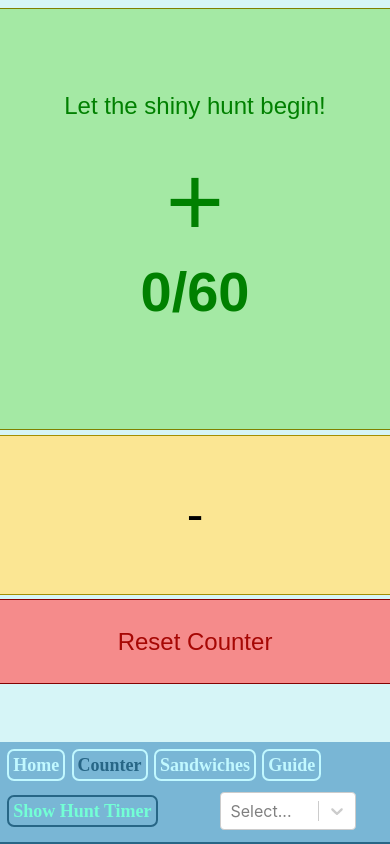
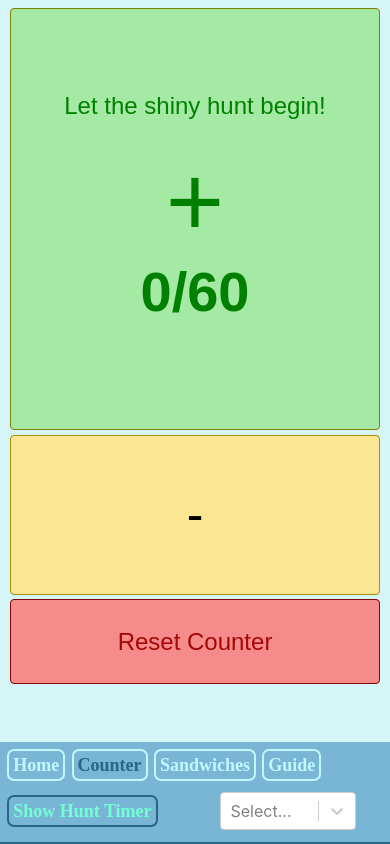
Before and after one commit to ShinyHelper/ShinyHuntingCompanion_SV, a React (Create React App) app: page /counter in a window 390 px wide. Built offline with nearby package versions, Linux system fonts and the light colour scheme; no server answers.

Commit message:
timer css

```diff
--- a/src/App.css
+++ b/src/App.css
@@ -67,8 +67,8 @@ h1 {
 .timer{
   width: 200px;
   position: fixed;
-  bottom: 4%;
-  left: 50%;
+  bottom: 10dvh;
+  left: 20%;
   transform: translateX(-50%);
   background-color: #79B6D5;
   border: solid 2px #276686;
@@ -150,19 +150,6 @@ h1 {
   margin-right: 4px;
 }
 
-
-
-.App-header {
-  background-color: #282c34;
-  min-height: 100vh;
-  display: flex;
-  flex-direction: column;
-  align-items: center;
-  justify-content: center;
-  font-size: calc(10px + 2vmin);
-  color: white;
-}
-
 .App-link {
   color: #61dafb;
 }
@@ -170,6 +157,7 @@ h1 {
 header {
   background-color: #79B6D5;
   border-bottom: solid 2px #276686;
+  width: 100dvw;
 
 }
 
@@ -397,15 +385,18 @@ button img{
 
   .increment{
     margin-top: 8px;
-    width: 98dvw;
+    width: 95dvw;
+    min-width: 200px;
   }
   .decrement{
     height: 19dvh;
-    width: 98dvw;
+    width: 95dvw;
+    min-width: 200px;
   }
   .reset{
-    width: 98dvw;
+    width: 95dvw;
     margin-top: 4px;
+    min-width: 200px;
   }
 
   #homeNav{
@@ -427,6 +418,11 @@ button img{
     bottom: 0px;
   }
 
+  .timer{
+    left: 50%;
+    bottom: 15dvh;
+  }
+
   /* #returnButton{
     top: 90dvh;
     left: 55dvw;
```
Also changed, not shown: src/components/Timer.jsx (+11 -9 lines).
